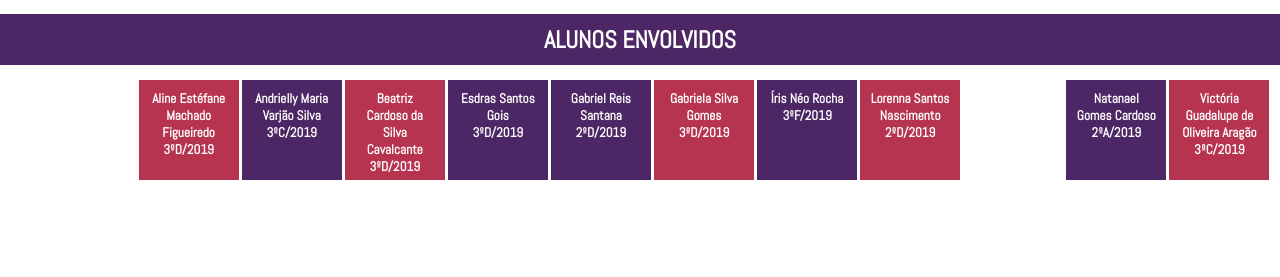
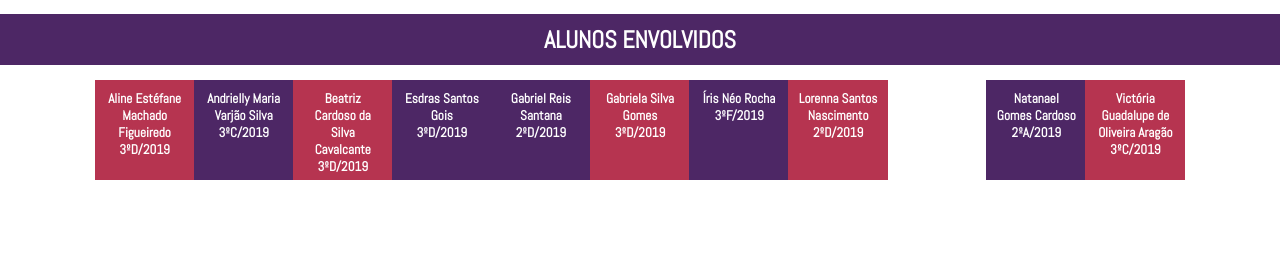
Before and after one commit to euesdrasgois/athenados, a PHP site: page / in a window 1280 px wide. Shown: the part 3498-3775 px from the top of the page. Run offline with PHP 8.4, Linux system fonts and the light colour scheme; data that the repository does not hold is empty.

Commit message:
Update index.css

```diff
--- a/app/css/index.css
+++ b/app/css/index.css
@@ -152,7 +152,7 @@ a {
 }
 .alunos {
     width: 90%;
-    margin: 0 0 0 10%;
+    margin: 0 0 0 5%;
     color: white;
     font-weight: bold;
     font-size: 10pt;
@@ -165,9 +165,8 @@ a {
     width: 100px;
     padding: 10px;
     vertical-align: middle;
-
+    margin: 0 -2px;
 }
-
 .alunos .aluno-a {
     background-color: #b63450;
 }
```
